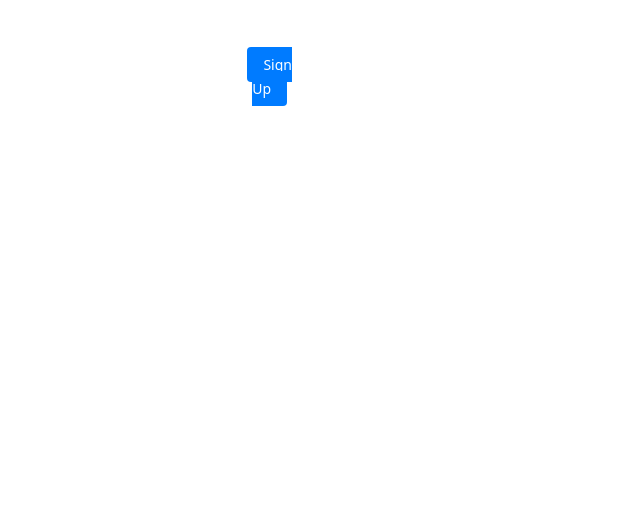
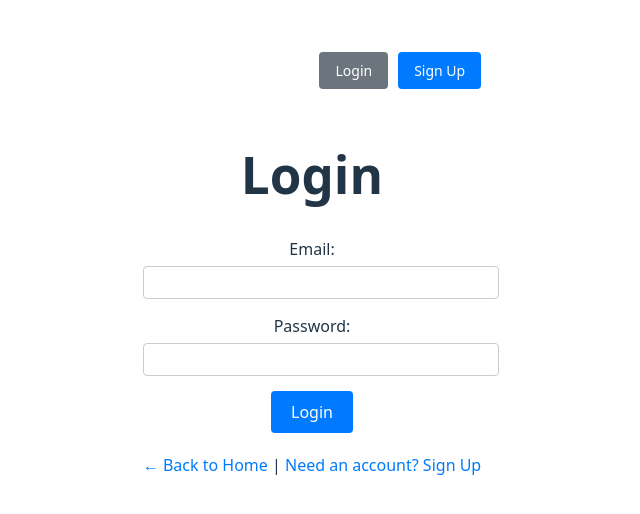
Before and after one commit to rohitgupta3/gptree, a React (Vite) app in the folder javascript/: page /login in a window 1280 px wide. Before the commit this address had no page. Shown: the top 514 px of the page, without its empty margins (328-968 px from the left). Built offline with nearby package versions, Linux system fonts and the light colour scheme.

Commit message:
login page, i think it works

```diff
--- a/javascript/src/App.tsx
+++ b/javascript/src/App.tsx
@@ -1,7 +1,8 @@
 import { useState, useEffect } from "react";
 import { Routes, Route, Link } from "react-router-dom";
 import "./App.css";
-import Signup from "./components/Signup.tsx";
+import Signup from "./components/Signup";
+import Login from "./components/Login";
 
 const apiHost = import.meta.env.VITE_API_HOST;
 
@@ -69,15 +70,30 @@ function Home() {
 function App() {
   return (
     <div style={{ position: "relative", minHeight: "100vh" }}>
-      {/* Sign up button in top right */}
+      {/* Auth buttons in top right */}
       <div
         style={{
           position: "absolute",
           top: "20px",
           right: "20px",
           zIndex: 1000,
+          display: "flex",
+          gap: "10px",
         }}
       >
+        <Link
+          to="/login"
+          style={{
+            backgroundColor: "#6c757d",
+            color: "white",
+            padding: "8px 16px",
+            textDecoration: "none",
+            borderRadius: "4px",
+            fontSize: "14px",
+          }}
+        >
+          Login
+        </Link>
         <Link
           to="/signup"
           style={{
@@ -93,10 +109,11 @@ function App() {
         </Link>
       </div>
 
-      {/* Routes - add padding to avoid overlap with sign up button */}
+      {/* Routes */}
       <div style={{ paddingTop: "60px" }}>
         <Routes>
           <Route path="/" element={<Home />} />
+          <Route path="/login" element={<Login />} />
           <Route path="/signup" element={<Signup />} />
         </Routes>
       </div>
--- /dev/null
+++ b/javascript/src/components/Login.tsx
@@ -0,0 +1,129 @@
+import { useState, type FormEvent } from "react";
+import { Link } from "react-router-dom";
+import { signInWithEmailAndPassword } from "firebase/auth";
+import { auth } from "../config/firebase";
+
+function Login() {
+  const [email, setEmail] = useState("");
+  const [password, setPassword] = useState("");
+  const [loading, setLoading] = useState(false);
+  const [error, setError] = useState("");
+
+  const handleSubmit = (e: FormEvent) => {
+    e.preventDefault();
+    setLoading(true);
+    setError("");
+
+    signInWithEmailAndPassword(auth, email, password)
+      .then((userCredential) => {
+        // Signed in
+        const user = userCredential.user;
+        console.log("User signed in:", user);
+      })
+      .catch((error) => {
+        const errorCode = error.code;
+        const errorMessage = error.message;
+        console.error("Error:", errorCode, errorMessage);
+        setError(errorMessage);
+      })
+      .finally(() => {
+        setLoading(false);
+      });
+  };
+
+  return (
+    <div style={{ padding: "20px", maxWidth: "400px", margin: "0 auto" }}>
+      <h1>Login</h1>
+
+      <form onSubmit={handleSubmit}>
+        {error && (
+          <div
+            style={{
+              color: "red",
+              marginBottom: "15px",
+              padding: "10px",
+              backgroundColor: "#fee",
+              border: "1px solid #fcc",
+              borderRadius: "4px",
+            }}
+          >
+            {error}
+          </div>
+        )}
+
+        <div style={{ marginBottom: "15px" }}>
+          <label
+            htmlFor="email"
+            style={{ display: "block", marginBottom: "5px" }}
+          >
+            Email:
+          </label>
+          <input
+            type="email"
+            id="email"
+            value={email}
+            onChange={(e) => setEmail(e.target.value)}
+            required
+            disabled={loading}
+            style={{
+              width: "100%",
+              padding: "8px",
+              border: "1px solid #ccc",
+              borderRadius: "4px",
+            }}
+          />
+        </div>
+
+        <div style={{ marginBottom: "15px" }}>
+          <label
+            htmlFor="password"
+            style={{ display: "block", marginBottom: "5px" }}
+          >
+            Password:
+          </label>
+          <input
+            type="password"
+            id="password"
+            value={password}
+            onChange={(e) => setPassword(e.target.value)}
+            required
+            disabled={loading}
+            style={{
+              width: "100%",
+              padding: "8px",
+              border: "1px solid #ccc",
+              borderRadius: "4px",
+            }}
+          />
+        </div>
+
+        <button
+          type="submit"
+          disabled={loading}
+          style={{
+            backgroundColor: loading ? "#ccc" : "#007bff",
+            color: "white",
+            padding: "10px 20px",
+            border: "none",
+            borderRadius: "4px",
+            cursor: loading ? "not-allowed" : "pointer",
+          }}
+        >
+          {loading ? "Signing In..." : "Login"}
+        </button>
+      </form>
+
+      <div style={{ marginTop: "20px" }}>
+        <Link to="/" style={{ color: "#007bff", textDecoration: "none" }}>
+          ← Back to Home
+        </Link>
+        {" | "}
+        <Link to="/signup" style={{ color: "#007bff", textDecoration: "none" }}>
+          Need an account? Sign Up
+        </Link>
+      </div>
+    </div>
+  );
+}
+
+export default Login;
```
